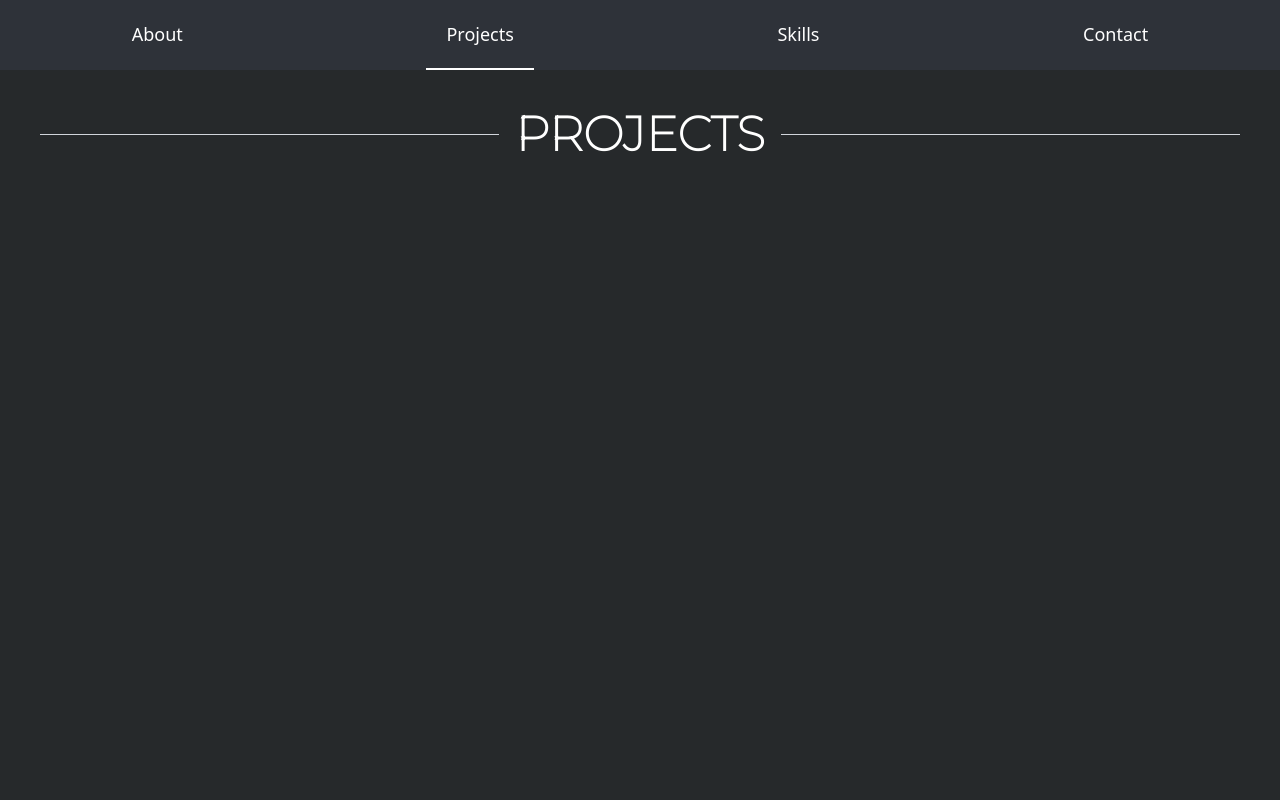
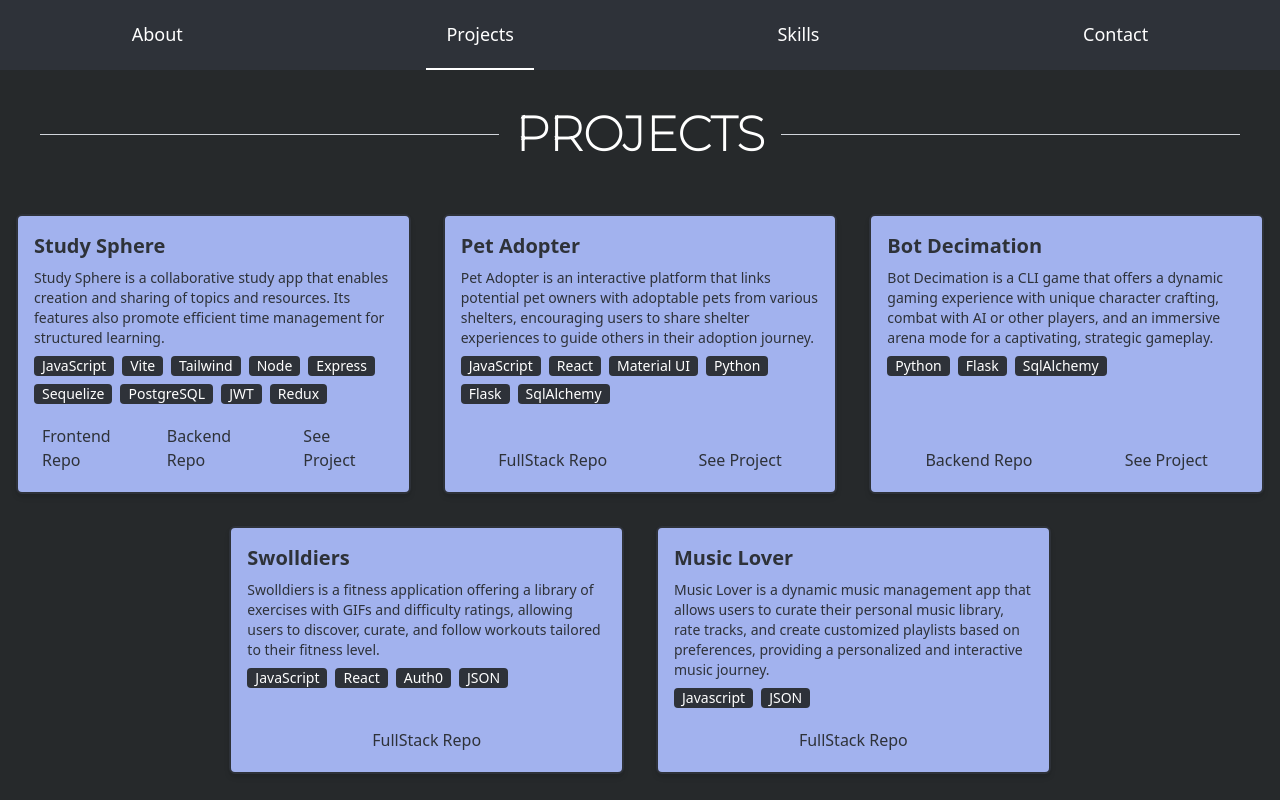
Before and after one commit to bbissette3/brianb-portfolio, a React (Vite) app: page /projects in a window 1280 px wide. Built offline with nearby package versions, Linux system fonts and the light colour scheme.

Commit message:
started projects route, need to add images to projects

```diff
--- a/src/Components/About.jsx
+++ b/src/Components/About.jsx
@@ -10,14 +10,14 @@ const About = () => {
         </h1>
         <hr className="flex-grow border-t-[0.5] border-gray-300 dark:border-gray-600" />
       </div>
-      <p className="text-center justify-center text-white text-sm sm:text-md md:text-lg my-10 max-w-screen-md mx-5">
+      <p className="text-center justify-center text-white text-sm sm:text-md md:text-lg my-5 max-w-screen-md mx-5">
         Hello! I'm Brian Bissette, a Full Stack Software Developer based in
         Katy, Texas. My journey in problem-solving and analytical thinking began
         in the U.S. Navy, where I spent countless hours troubleshooting and
         maintaining complex software systems. This experience sparked my love
         for software development and set me on the path I'm on today.
       </p>
-      <p className="text-center justify-center text-white text-sm sm:text-md md:text-lg my-10 max-w-screen-md mx-5">
+      <p className="text-center justify-center text-white text-sm sm:text-md md:text-lg my-5 max-w-screen-md mx-5">
         After my service, I embraced the challenge of becoming a Full Stack
         Developer. My military background instilled in me a deep sense of
         discipline, adaptability, and a continuous learning mindset. I am
--- a/src/Components/Contact/Contact.jsx
+++ b/src/Components/Contact/Contact.jsx
@@ -54,8 +54,7 @@ const Contact = () => {
       </div>
       <p className="text-center justify-center text-white text-sm sm:text-md md:text-lg my-10 max-w-screen-md mx-5">
         Reach out if you want to collaborate on a project or need more
-        information about me. I am always happy to collaborate with other
-        developers. I will respond to your message as soon as I can!
+        information about me. I will respond to your message as soon as I can!
       </p>
       <form onSubmit={handleSubmit} className="w-full max-w-xl px-5 space-y-4">
         <input
@@ -86,7 +85,7 @@ const Contact = () => {
         />
         <button
           type="submit"
-          className="w-full p-2 text-white bg-indigo-600 hover:bg-indigo-700 rounded-md"
+          className="w-full p-2 text-white bg-custom-blue hover:bg-custom-lightblue rounded-md"
         >
           SEND
         </button>
--- a/src/Components/Projects/ProjectCard.jsx
+++ b/src/Components/Projects/ProjectCard.jsx
@@ -1,5 +1,44 @@
-const ProjectCard = () => {
-  return <div>ProjectCard</div>;
+const ProjectCard = ({ project }) => {
+  return (
+    <div className="flex flex-col border-2 bg-custom-lightblue text-[#2e3239] border-[#2e3239] h-full p-4 rounded-md shadow-md">
+      <h2 className="font-bold text-xl mb-2">{project.title}</h2>
+      <p className="text-sm mb-2 text-[#2e3239]">{project.description}</p>
+      <ul className="flex flex-wrap flex-shrink-0 mb-2">
+        {project.langs.map((lang, index) => (
+          <li
+            key={index}
+            className="mr-2 mb-2 bg-[#2e3239] text-sm text-white px-2 rounded"
+          >
+            {lang}
+          </li>
+        ))}
+      </ul>
+      <div className="flex justify-around mt-auto">
+        {project.github.map((repo, index) => (
+          <a
+            key={index}
+            href={repo.url}
+            target="_blank"
+            rel="noreferrer"
+            className="text-[#2e3239] hover:opacity-75 hover:bg-[#1f2124] hover:text-white rounded px-2 py-1"
+          >
+            {repo.type} Repo
+          </a>
+        ))}
+
+        {project.link && (
+          <a
+            href={project.link}
+            target="_blank"
+            rel="noreferrer"
+            className="text-[#2e3239] ml-4 hover:opacity-75 hover:bg-[#1f2124] hover:text-white rounded px-2 py-1"
+          >
+            See Project
+          </a>
+        )}
+      </div>
+    </div>
+  );
 };
 
 export default ProjectCard;
--- /dev/null
+++ b/src/Components/Projects/ProjectData.jsx
@@ -0,0 +1,93 @@
+export const projects = [
+  {
+    id: 1,
+    title: "Study Sphere",
+    description:
+      "Study Sphere is a collaborative study app that enables creation and sharing of topics and resources. Its features also promote efficient time management for structured learning.",
+    langs: [
+      "JavaScript",
+      "Vite",
+      "Tailwind",
+      "Node",
+      "Express",
+      "Sequelize",
+      "PostgreSQL",
+      "JWT",
+      "Redux",
+    ],
+    github: [
+      {
+        type: "Frontend",
+        url: "https://github.com/bbissette3/study-sphere",
+      },
+      {
+        type: "Backend",
+        url: "https://github.com/bbissette3/study-sphere-api",
+      },
+    ],
+    link: "https://study-sphere.onrender.com",
+  },
+  {
+    id: 2,
+    title: "Pet Adopter",
+    description:
+      "Pet Adopter is an interactive platform that links potential pet owners with adoptable pets from various shelters, encouraging users to share shelter experiences to guide others in their adoption journey.",
+    langs: [
+      "JavaScript",
+      "React",
+      "Material UI",
+      "Python",
+      "Flask",
+      "SqlAlchemy",
+    ],
+    github: [
+      {
+        type: "FullStack",
+        url: "https://github.com/FredPerez15/pet-adopter",
+      },
+    ],
+    link: "https://www.loom.com/share/9eb489ed66ac4521a1db8b8c73b96210",
+  },
+  {
+    id: 3,
+    title: "Bot Decimation",
+    description:
+      "Bot Decimation is a CLI game that offers a dynamic gaming experience with unique character crafting, combat with AI or other players, and an immersive arena mode for a captivating, strategic gameplay.",
+    langs: ["Python", "Flask", "SqlAlchemy"],
+    github: [
+      {
+        type: "Backend",
+        url: "https://github.com/bbissette3/phase-3-project-group-3",
+      },
+    ],
+    link: "https://www.loom.com/share/1722c223289b49579027c9fb5f48a383",
+  },
+  {
+    id: 4,
+    title: "Swolldiers",
+    description:
+      "Swolldiers is a fitness application offering a library of exercises with GIFs and difficulty ratings, allowing users to discover, curate, and follow workouts tailored to their fitness level.",
+    langs: ["JavaScript", "React", "Auth0", "JSON"],
+    github: [
+      {
+        type: "FullStack",
+        url: "https://github.com/bbissette3/phase-2-group-project-swolldiers",
+      },
+    ],
+    link: null,
+  },
+  {
+    id: 5,
+    title: "Music Lover",
+    description:
+      "Music Lover is a dynamic music management app that allows users to curate their personal music library, rate tracks, and create customized playlists based on preferences, providing a personalized and interactive music journey.",
+    langs: ["Javascript", "JSON"],
+    github: [
+      {
+        type: "FullStack",
+        url: "https://github.com/bbissette3/group-2-phase-1-project",
+      },
+    ],
+    link: null,
+  },
+];
--- a/src/Components/Projects/Projects.jsx
+++ b/src/Components/Projects/Projects.jsx
@@ -1,6 +1,9 @@
+import ProjectCard from "./ProjectCard";
+import { projects } from "./ProjectData";
+
 const Projects = () => {
   return (
-    <div id="projects" className="flex flex-col items-center justify-center">
+    <div className="flex flex-col items-center justify-center">
       <div className="flex items-center justify-center w-full px-10">
         <hr className="flex-grow border-t-[0.5] border-gray-300 dark:border-gray-600" />
         <h1 className="text-white text-center my-10 font-bold sm:text-3xl md:text-4xl lg:text-5xl px-4">
@@ -8,6 +11,13 @@ const Projects = () => {
         </h1>
         <hr className="flex-grow border-t-[0.5] border-gray-300 dark:border-gray-600" />
       </div>
+      <div className="w-full flex flex-wrap justify-center">
+        {projects.map((project) => (
+          <div className="w-full md:w-1/2 lg:w-1/3 p-4">
+            <ProjectCard project={project} key={project.id} />
+          </div>
+        ))}
+      </div>
     </div>
   );
 };
--- a/tailwind.config.js
+++ b/tailwind.config.js
@@ -2,7 +2,12 @@
 export default {
   content: ["./index.html", "./src/**/*.{js,ts,jsx,tsx}"],
   theme: {
-    extend: {},
+    extend: {
+      colors: {
+        "custom-blue": "#5f7adb",
+        "custom-lightblue": "#a2b2ee",
+      },
+    },
   },
   plugins: [],
 };
```
Also changed, not shown: src/Components/Projects/MyProjects.jsx (deleted).
